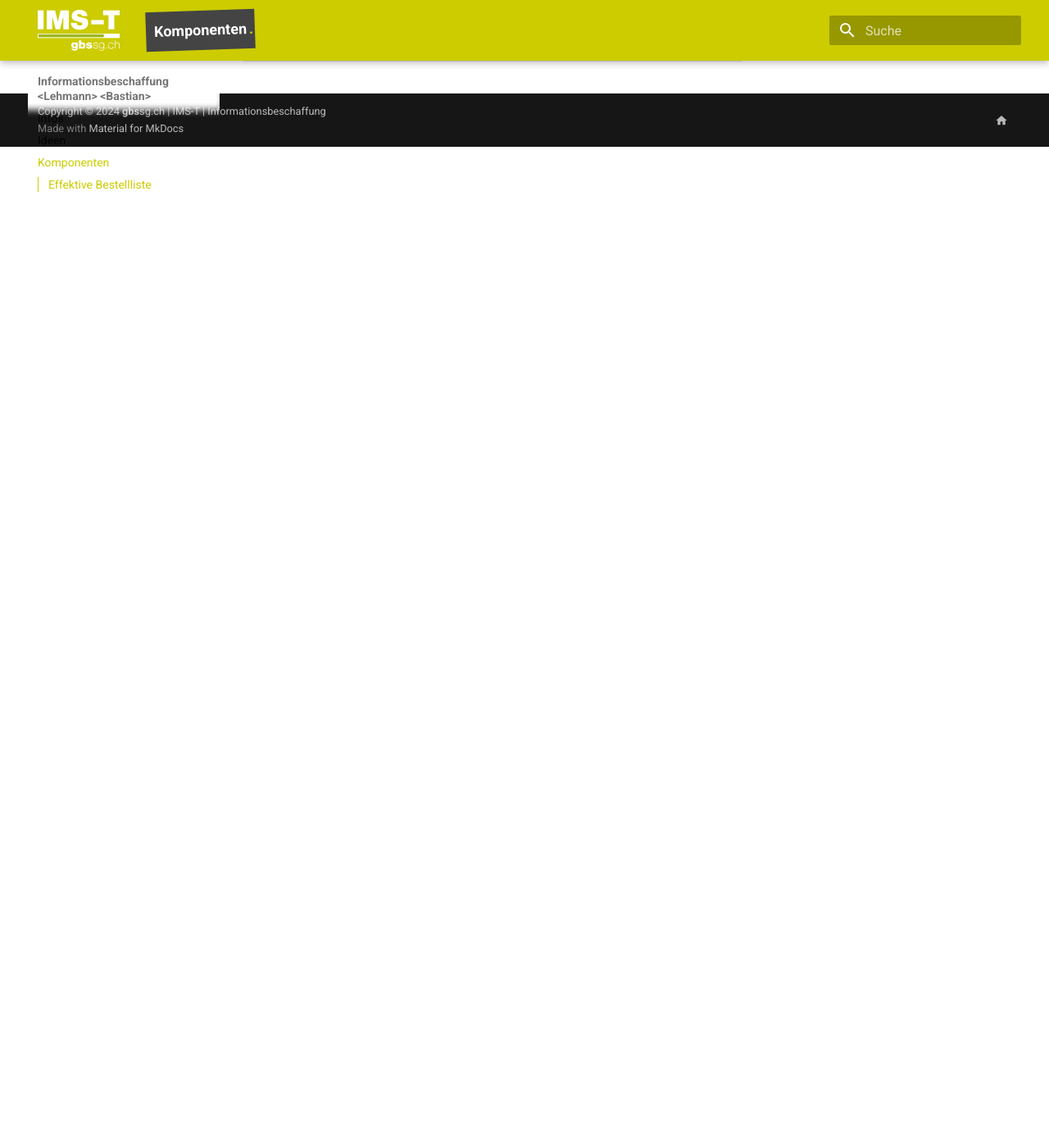
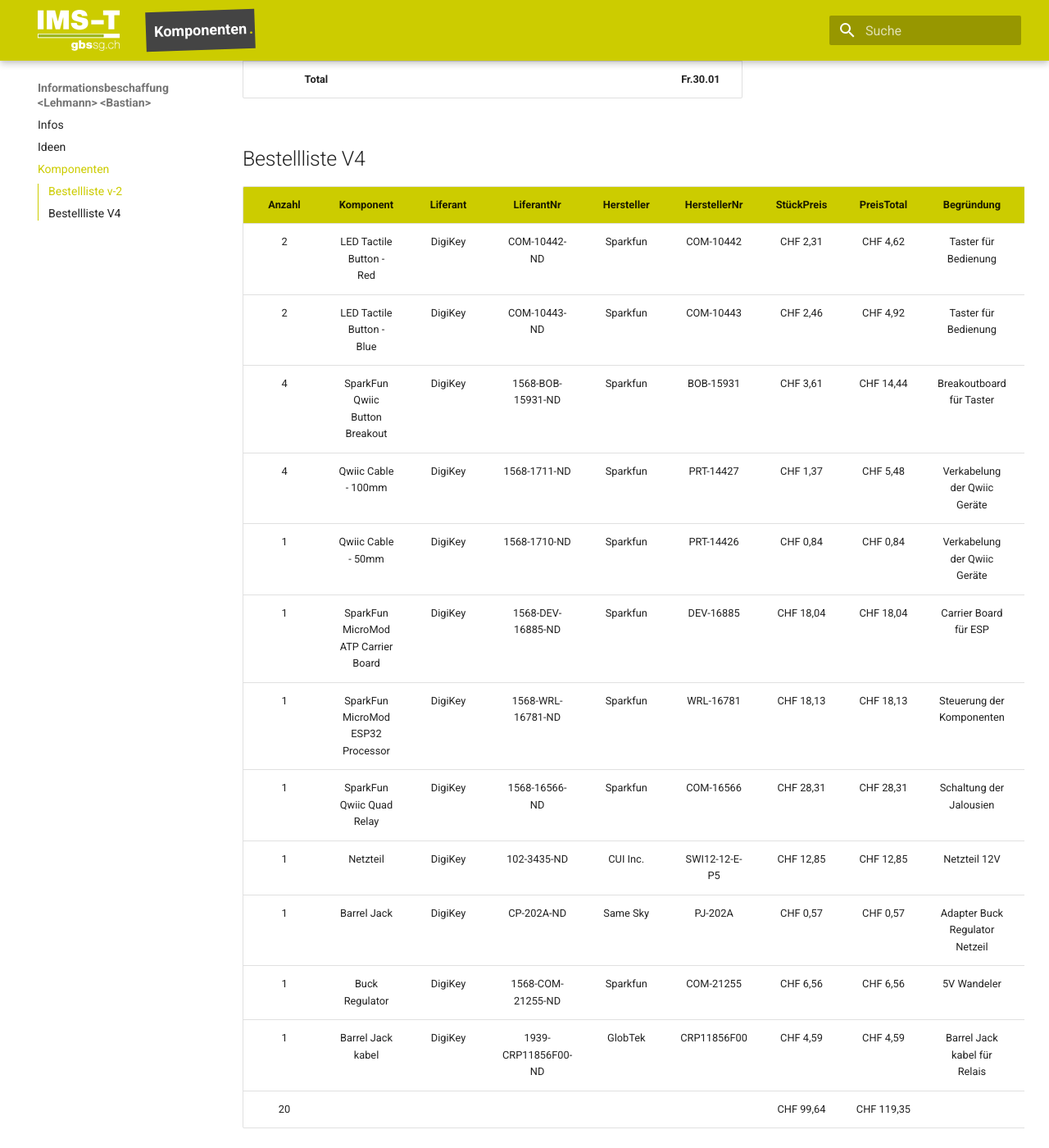
Before and after one commit to gbssg/ims.project.shuttercontrol, an MkDocs documentation site: the page built from docs/komponenten.md, in a window 1280 px wide and 1400 px high, scrolled down 1379 px. Shown: the whole window at 82% size. Built offline with MkDocs 1.6.1 and Material for MkDocs 9.7.7, drawn with Linux system fonts in a browser that asks for light colours; before the commit the page ends 1558 px from its top, so only the background shows below that; some of the changed text lies outside the part shown.

Commit message:
Inserted newest Products

```diff
--- a/docs/komponenten.md
+++ b/docs/komponenten.md
@@ -1,16 +1,15 @@
 # Komponenten
 
-
-| SKU                     | Bezeichnung                                      | Stück/Preis |  Total       |
-|:-----------------------:|:------------------------------------------------:|:-----------:|:------------:|
-| **BOB-15932**           | SparkFun Qwiic Button - Red LED                  | 2x Fr.4.36  | Fr.8.72      |
-| **BOB-16842**           | SparkFun Qwiic Button - Green LED                | 2x Fr.4.22  | Fr.8.44      |
-| **WRL-16781**           | SparkFun MicroMod ESP32 Processor                | 1x Fr.15.40 | Fr.15.40     |
-| **DEV-17723**           | (SparkFun MicroMod Qwiic Carrier Board - Single) | 1x Fr.8.76  | Fr.8.76      |
-| **COM-16566**           | SparkFun Qwiic Quad Relay                        | 1x Fr.28.60 | Fr.28.60     |
-| **WR9MA2000CCP-F(R6B)** | WR9MA2000CCP-F(R6B)                              | 1x 6,53     | CHF 6,53     |
-| **Total**               |                                                  |             | **Fr.69.96** |
-
+|           SKU           |                   Bezeichnung                    | Stück/Preis |    Total     |
+| :---------------------: | :----------------------------------------------: | :---------: | :----------: |
+|      **BOB-15932**      |         SparkFun Qwiic Button - Red LED          | 2x Fr.4.36  |   Fr.8.72    |
+|      **BOB-16842**      |        SparkFun Qwiic Button - Green LED         | 2x Fr.4.22  |   Fr.8.44    |
+|      **WRL-16781**      |        SparkFun MicroMod ESP32 Processor         | 1x Fr.15.40 |   Fr.15.40   |
+|      **DEV-17723**      | (SparkFun MicroMod Qwiic Carrier Board - Single) | 1x Fr.8.76  |   Fr.8.76    |
+|      **COM-16566**      |            SparkFun Qwiic Quad Relay             | 1x Fr.28.60 |   Fr.28.60   |
+|       **RS-15-5**       |                     RS-15-5                      | 1x Fr.9.54  |   Fr.9.54    |
+| **WR9MA2000CCP-F(R6B)** |               WR9MA2000CCP-F(R6B)                |   1x 6,53   |   CHF 6,53   |
+|        **Total**        |                                                  |             | **Fr.69.96** |
 
 Genaue Schemen können [hier](https://www.altium365.com/viewer/de/) angezeigt werden.
 Die .brd dateien können auf dem jeweiligen Github gefunden werden.
@@ -19,14 +18,31 @@
 
 [Taster Masse](https://www.pcb-3d.com/wordpress/models/sw_zhejiang_omten_electronics_tsd1265/)
 
+## Bestellliste v-2
 
-## Effektive Bestellliste
+|           SKU           |            Bezeichnung            | Stück/Preis |    Total     |
+| :---------------------: | :-------------------------------: | :---------: | :----------: |
+|      **BOB-15932**      |  SparkFun Qwiic Button - Red LED  | 2x Fr.4.36  |   Fr.8.72    |
+|      **BOB-16842**      | SparkFun Qwiic Button - Green LED | 2x Fr.4.22  |   Fr.8.44    |
+|      **PRT-14427**      |        Qwiic Cable - 100mm        | 4x Fr.1.37  |   Fr.5.48    |
+|      **PRT-14426**      |        Qwiic Cable - 50mm         | 1x Fr.0.84  |   Fr.0.84    |
+| **WR9MA2000CCP-F(R6B)** |        WR9MA2000CCP-F(R6B)        |   1x 6,53   |   CHF 6,53   |
+|        **Total**        |                                   |             | **Fr.30.01** |
 
-| SKU                     | Bezeichnung                                      | Stück/Preis |  Total       |
-|:-----------------------:|:------------------------------------------------:|:-----------:|:------------:|
-| **BOB-15932**           | SparkFun Qwiic Button - Red LED                  | 2x Fr.4.36  | Fr.8.72      |
-| **BOB-16842**           | SparkFun Qwiic Button - Green LED                | 2x Fr.4.22  | Fr.8.44      |
-| **PRT-14427**           | Qwiic Cable - 100mm                              | 4x Fr.1.37  | Fr.5.48      |
-| **PRT-14426**           | Qwiic Cable - 50mm                               | 1x Fr.0.84  | Fr.0.84      |
-| **WR9MA2000CCP-F(R6B)** | WR9MA2000CCP-F(R6B)                              | 1x 6,53     | CHF 6,53     |
-| **Total**               |                                                  |             | **Fr.30.01** |
+## Bestellliste V4
+
+| Anzahl |              Komponent              | Liferant |     LiferantNr      | Hersteller | HerstellerNr  | StückPreis | PreisTotal |           Begründung           |                               Link                                |
+| :----: | :---------------------------------: | :------: | :-----------------: | :--------: | :-----------: | :--------: | :--------: | :----------------------------: | :---------------------------------------------------------------: |
+|   2    |      LED Tactile Button - Red       | DigiKey  |    COM-10442-ND     |  Sparkfun  |   COM-10442   |  CHF 2,31  |  CHF 4,62  |      Taster für Bedienung      |       https://www.sparkfun.com/led-tactile-button-red.html        |
+|   2    |      LED Tactile Button - Blue      | DigiKey  |    COM-10443-ND     |  Sparkfun  |   COM-10443   |  CHF 2,46  |  CHF 4,92  |      Taster für Bedienung      |       https://www.sparkfun.com/led-tactile-button-blue.html       |
+|   4    |   SparkFun Qwiic Button Breakout    | DigiKey  |  1568-BOB-15931-ND  |  Sparkfun  |   BOB-15931   |  CHF 3,61  | CHF 14,44  |    Breakoutboard für Taster    |   https://www.sparkfun.com/sparkfun-qwiic-button-breakout.html    |
+|   4    |         Qwiic Cable - 100mm         | DigiKey  |    1568-1711-ND     |  Sparkfun  |   PRT-14427   |  CHF 1,37  |  CHF 5,48  |  Verkabelung der Qwiic Geräte  |          https://www.sparkfun.com/qwiic-cable-100mm.html          |
+|   1    |         Qwiic Cable - 50mm          | DigiKey  |    1568-1710-ND     |  Sparkfun  |   PRT-14426   |  CHF 0,84  |  CHF 0,84  |  Verkabelung der Qwiic Geräte  |          https://www.sparkfun.com/qwiic-cable-50mm.html           |
+|   1    | SparkFun MicroMod ATP Carrier Board | DigiKey  |  1568-DEV-16885-ND  |  Sparkfun  |   DEV-16885   | CHF 18,04  | CHF 18,04  |     Carrier Board für ESP      | https://www.sparkfun.com/sparkfun-micromod-atp-carrier-board.html |
+|   1    |  SparkFun MicroMod ESP32 Processor  | DigiKey  |  1568-WRL-16781-ND  |  Sparkfun  |   WRL-16781   | CHF 18,13  | CHF 18,13  |   Steuerung der Komponenten    |  https://www.sparkfun.com/sparkfun-micromod-esp32-processor.html  |
+|   1    |      SparkFun Qwiic Quad Relay      | DigiKey  |    1568-16566-ND    |  Sparkfun  |   COM-16566   | CHF 28,31  | CHF 28,31  |    Schaltung der Jalousien     |      https://www.sparkfun.com/sparkfun-qwiic-quad-relay.html      |
+|   1    |              Netzteil               | DigiKey  |     102-3435-ND     |  CUI Inc.  | SWI12-12-E-P5 | CHF 12,85  | CHF 12,85  |          Netzteil 12V          |                                                                   |
+|   1    |             Barrel Jack             | DigiKey  |     CP-202A-ND      |  Same Sky  |    PJ-202A    |  CHF 0,57  |  CHF 0,57  | Adapter Buck Regulator Netzeil |                                                                   |
+|   1    |           Buck Regulator            | DigiKey  |  1568-COM-21255-ND  |  Sparkfun  |   COM-21255   |  CHF 6,56  |  CHF 6,56  |          5V Wandeler           |                                                                   |
+|   1    |          Barrel Jack kabel          | DigiKey  | 1939-CRP11856F00-ND |  GlobTek   |  CRP11856F00  |  CHF 4,59  |  CHF 4,59  |  Barrel Jack kabel für Relais  |                                                                   |
+|   20   |                                     |          |                     |            |               | CHF 99,64  | CHF 119,35 |                                |                                                                   |
```
